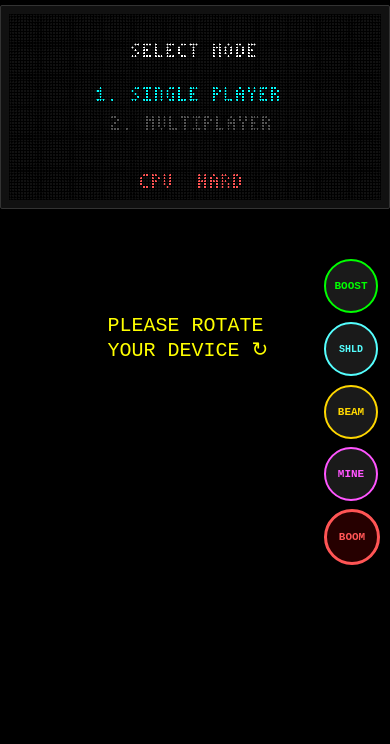
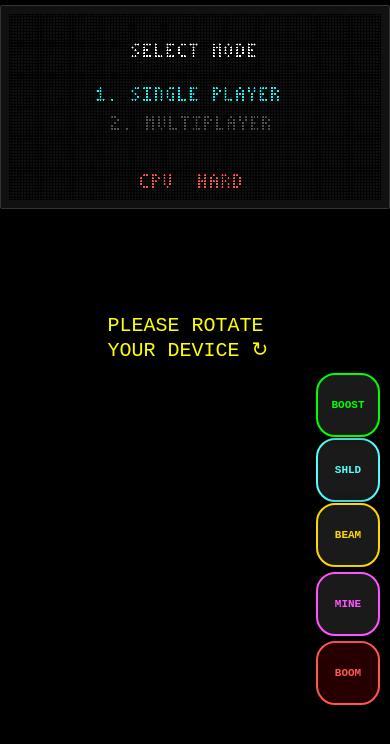
Before and after one commit to Obrelix/Maze-Battlegrounds-Tabletop-Arcade, a plain HTML site: page index.html in a window 390 px wide. Drawn offline with Linux system fonts and the light colour scheme; animation ran at ten frames a second.

Commit message:
Mobile Test

```diff
--- a/index.html
+++ b/index.html
@@ -77,7 +77,7 @@
                 bottom: 10px;
                 left: 0;
                 width: 100%;
-                height: 100vh;
+                height: 70vh;
                 justify-content: space-between;
                 padding: 0 ;
                 box-sizing: border-box;
@@ -95,19 +95,19 @@
             .touch-area.actions {
                 pointer-events: auto;
                 display: grid;
-                gap: 8px;
+                gap: 5px;
                 align-content: center;
-                grid-template-columns: 55px 55px 55px;
-                grid-template-rows: 55px 55px;
+                grid-template-columns: 60px 60px 60px;
+                grid-template-rows: 60px 60px;
                 margin-right: 10px;
             }
 
             .btn {
-                width: 50px;
-                height: 50px;
+                width: 60px;
+                height: 60px;
                 background: rgba(255, 255, 255, 0.1);
                 border: 2px solid rgba(255, 255, 255, 0.4);
-                border-radius: 50%;
+                border-radius: 30%;
                 color: #fff;
                 display: flex;
                 justify-content: center;
@@ -132,7 +132,6 @@
             .btn[data-key="KeyR"] {
                 grid-column: 4;
                 grid-row: 2;
-                font-size: 10px;
             }
 
             .btn[data-key="KeyF"] {
@@ -148,7 +147,7 @@
             .btn[data-key="Space"] {
                 grid-column: 4;
                 grid-row: 5;
-                border-width: 3px;
+                /* border-width: 3px; */
                 background: rgba(255, 0, 0, 0.15);
             }
         }
```
